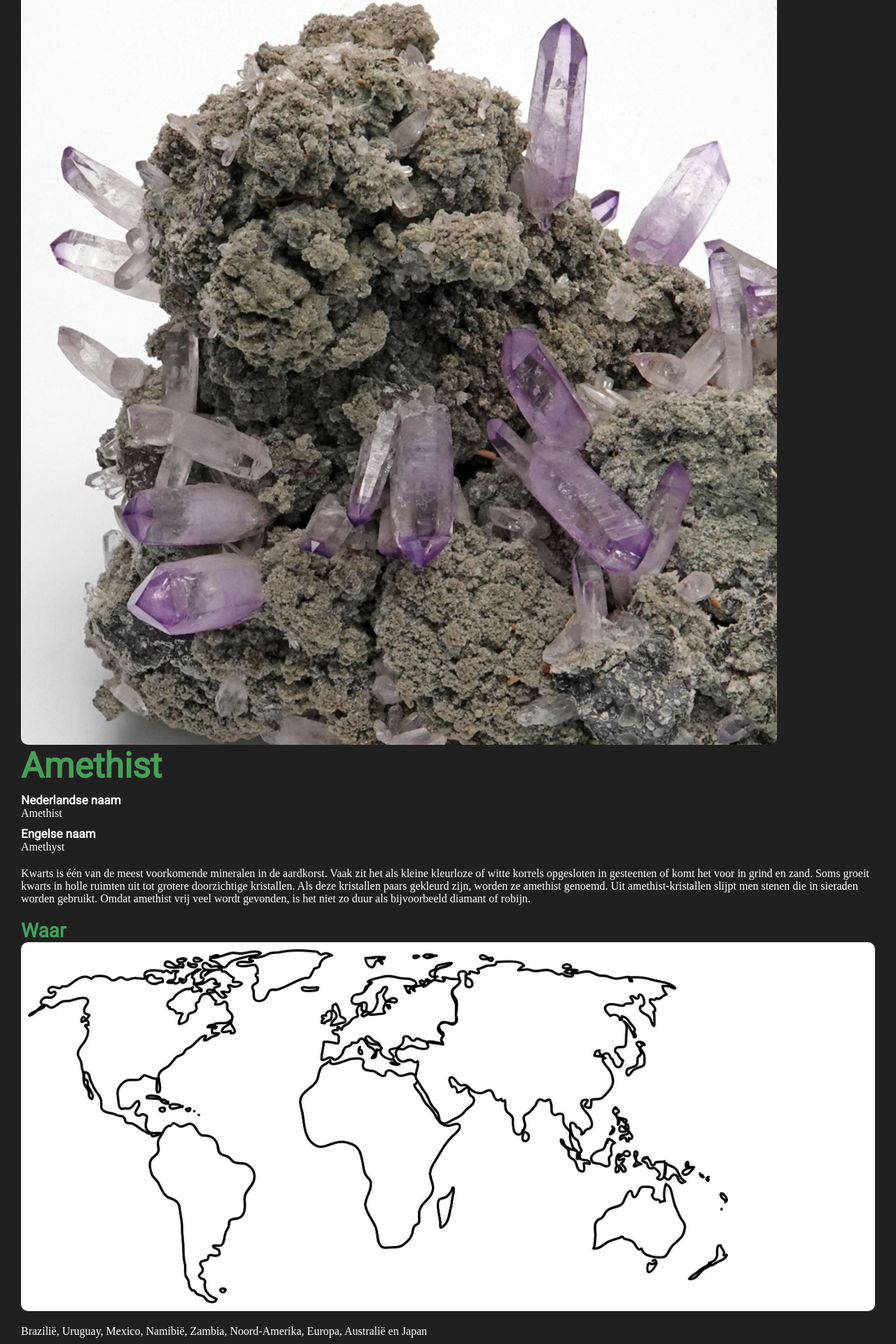
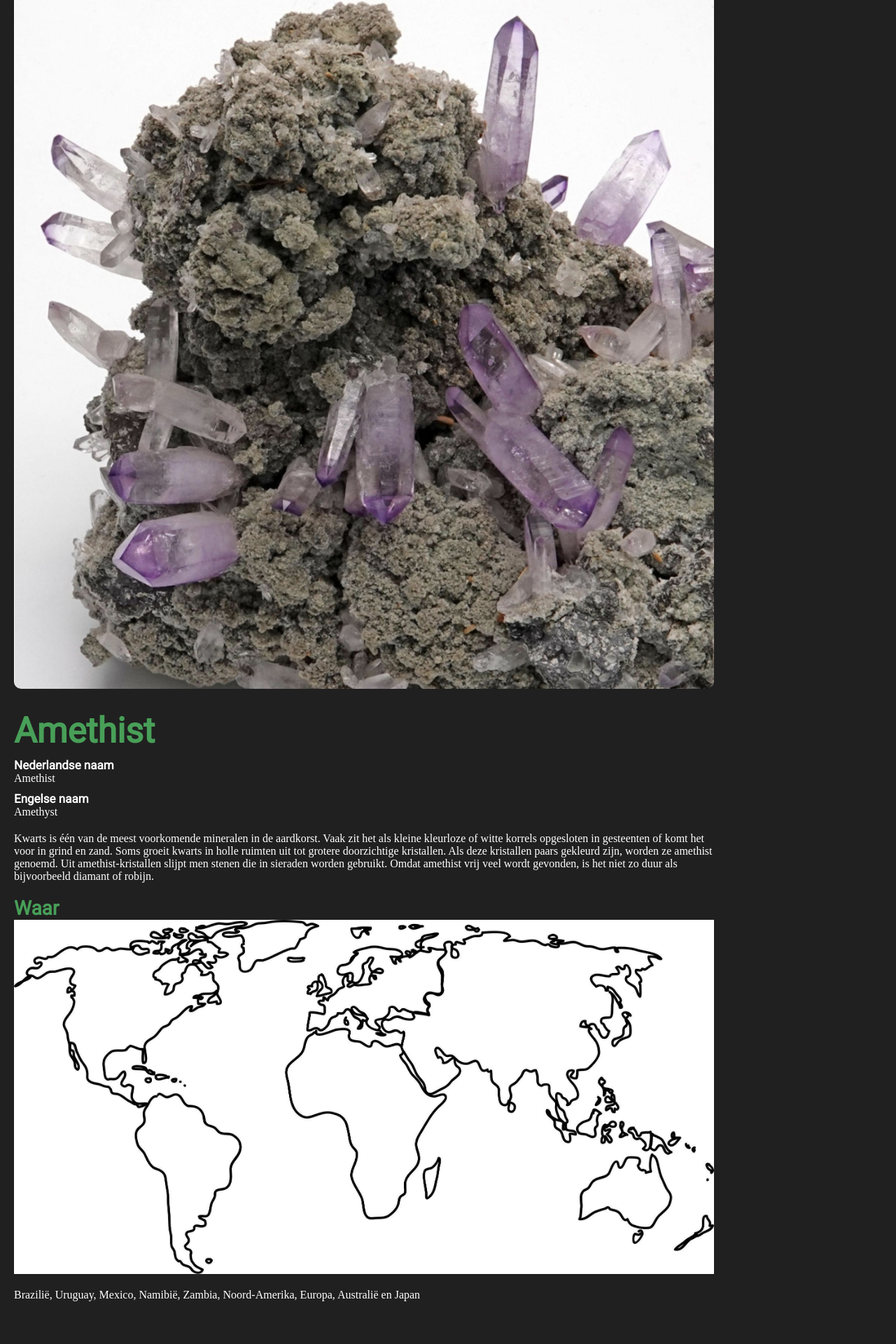
Before and after one commit to GeodeCompany/geode-cracker-react, a React (Create React App) app in the folder geode-cracker/: page /collection in a window 1280 px wide. Shown: the part 223-2143 px from the top of the page at 70% size. After the commit the page ends 2102 px from the top, so only its background shows below. Built offline with nearby package versions, Linux system fonts and the light colour scheme.

Commit message:
tweak: rename variables and refactor css

```diff
--- a/geode-cracker/src/App.js
+++ b/geode-cracker/src/App.js
@@ -5,7 +5,7 @@ import BannerTop from "./Banner/Banner-top";
 import BannerBottom from "./Banner/Banner-bottom";
 import Syntax from "./Syntax/Syntax";
 import Settings from "./Settings/Settings";
-import Collection from "./Collection/Collection-page";
+import Collection from "./Collection/Collection";
 import MascotChoice from "./Mascot/MascotFullscreenChoice"
 import MascotNext from "./Mascot/MascotFullscreenNext"
 
--- a/geode-cracker/src/Collection/Collection.css
+++ b/geode-cracker/src/Collection/Collection.css
@@ -1,12 +1,18 @@
 
 .collection{
-    margin-left:3rem;
-    margin-right: 3rem;
+    margin: 0 2rem;
+    max-width: 100rem;
 }
 
-.collection__information__figure__img{
+.collection__information__figure{
     max-width: 100%;
     height: auto;
+    margin-bottom: 3rem;
+}
+
+.collection__information__figure__image{
+    max-width: 100%;
+    height: 100%;
     object-fit: contain;
     border-radius: 1rem;
 }
@@ -29,8 +35,7 @@
 }
 
 .collection__information__paragraph{
-    margin-top: 2rem;
-    margin-bottom: 2rem;
+    margin: 2rem 0;
     font-size: 1.6rem;
 }
 
@@ -47,14 +52,18 @@
 
 }
 
-.collection__where__map__img{
+.collection__where__figure{
     max-width: 100%;
     height: auto;
+}
+
+.collection__where__figure__image{
+    width: 100%;
+    height: 100%;
     object-fit: contain;
 }
 
 .collection__where__location{
-    margin-top: 2rem;
-    margin-bottom: 2rem;
+    margin: 2rem 0;
     font-size: 1.6rem;
 }
--- a/geode-cracker/src/Collection/Collection-page.js
+++ b/geode-cracker/src/Collection/Collection.js
@@ -1,19 +1,19 @@
 import React from 'react';
 import './Collection.css';
 
-import Amethyst from "../Images/Amethyst.png";
-import Map from "../Images/Map.png";
+import GeodeImage from "../Images/Amethyst.png";
+import MapImage from "../Images/Map.png";
 
 class Collection extends React.Component{
 
     state = {
         title: "Amethist",
-        nameDutch: "Nederlandse naam",
+        titleNameDutch: "Nederlandse naam",
         geodeDutch: "Amethist",
-        nameEnglish: "Engelse naam",
+        titleNameEnglish: "Engelse naam",
         geodeEnglish:"Amethyst",
         information: "Kwarts is één van de meest voorkomende mineralen in de aardkorst. Vaak zit het als kleine kleurloze of witte korrels opgesloten in gesteenten of komt het voor in grind en zand. Soms groeit kwarts in holle ruimten uit tot grotere doorzichtige kristallen. Als deze kristallen paars gekleurd zijn, worden ze amethist genoemd. Uit amethist-kristallen slijpt men stenen die in sieraden worden gebruikt. Omdat amethist vrij veel wordt gevonden, is het niet zo duur als bijvoorbeeld diamant of robijn.",
-        where:"Waar",
+        titleWhere:"Waar",
         location: "Brazilië, Uruguay, Mexico, Namibië, Zambia, Noord-Amerika, Europa, Australië en Japan"
     }
 
@@ -22,20 +22,19 @@ class Collection extends React.Component{
           <article class="collection">
             <section class="collection__information">
                 <figure class="collection__information__figure">
-                    <img class="collection__information__figure__img" src={Amethyst}></img>
+                    <img class="collection__information__figure__image" src={GeodeImage}></img>
                 </figure>
                 <h1 class="collection__information__title">{this.state.title}</h1>
-                <h3 class="collection__information__naming">{this.state.nameDutch}</h3>
+                <h3 class="collection__information__naming">{this.state.titleNameDutch}</h3>
                 <p class="collection__information__name">{this.state.geodeDutch}</p>
-                <h3 class="collection__information__naming">{this.state.nameEnglish}</h3>
+                <h3 class="collection__information__naming">{this.state.titleNameEnglish}</h3>
                 <p class="collection__information__name">{this.state.geodeEnglish}</p>
                 <p class="collection__information__paragraph">{this.state.information}</p>
-
             </section>
             <section class="collection__where">
-                <h2 class="collection__where__title">{this.state.where}</h2>
-                <figure class="collection__where__map">
-                    <img class="collection__where__map__img" src={Map}></img>
+                <h2 class="collection__where__title">{this.state.titleWhere}</h2>
+                <figure class="collection__where__figure">
+                    <img class="collection__where__figure__image" src={MapImage}></img>
                 </figure>
                 <p class="collection__where__location">{this.state.location}</p>
             </section>
--- a/geode-cracker/src/Mascot/Components/MascotFullscreenCard/MascotFullscreenCard.js
+++ b/geode-cracker/src/Mascot/Components/MascotFullscreenCard/MascotFullscreenCard.js
@@ -1,6 +1,6 @@
 import React from 'react';
 import "./MascotFullscreenCard.css"
-import MascotImg from "./Images/MascotFullscreen.png";
+import MascotImage from "./Images/MascotFullscreen.png";
 
 class MascotFullscreenCard extends React.Component{
     state = {
@@ -13,7 +13,7 @@ class MascotFullscreenCard extends React.Component{
         return(
           <section class="mascot">
             <figure class="mascot__figure">
-              <img class="mascot__figure__image" src={MascotImg} alt="A picture of the mascot" />
+              <img class="mascot__figure__image" src={MascotImage} alt="A picture of the mascot" />
             </figure>
 
             <section class="mascot__dialogue">
--- a/geode-cracker/src/Settings/Settings.js
+++ b/geode-cracker/src/Settings/Settings.js
@@ -2,7 +2,7 @@ import React from 'react';
 import './Settings.css';
 import Switch from '@mui/material/Switch';
 
-import IconRefresh from "./Images/settings_refresh.png";
+import RefreshImage from "./Images/settings_refresh.png";
 
 class Settings extends React.Component{
     state = {
@@ -36,7 +36,7 @@ class Settings extends React.Component{
                 </article>
                 <button class="settingsSection__button button button--red">
                     {this.state.reset}
-                    <img class="settingsSection__button__image" src={IconRefresh}/>
+                    <img class="settingsSection__button__image" src={RefreshImage}/>
                 </button>
             </section>
         )
```
